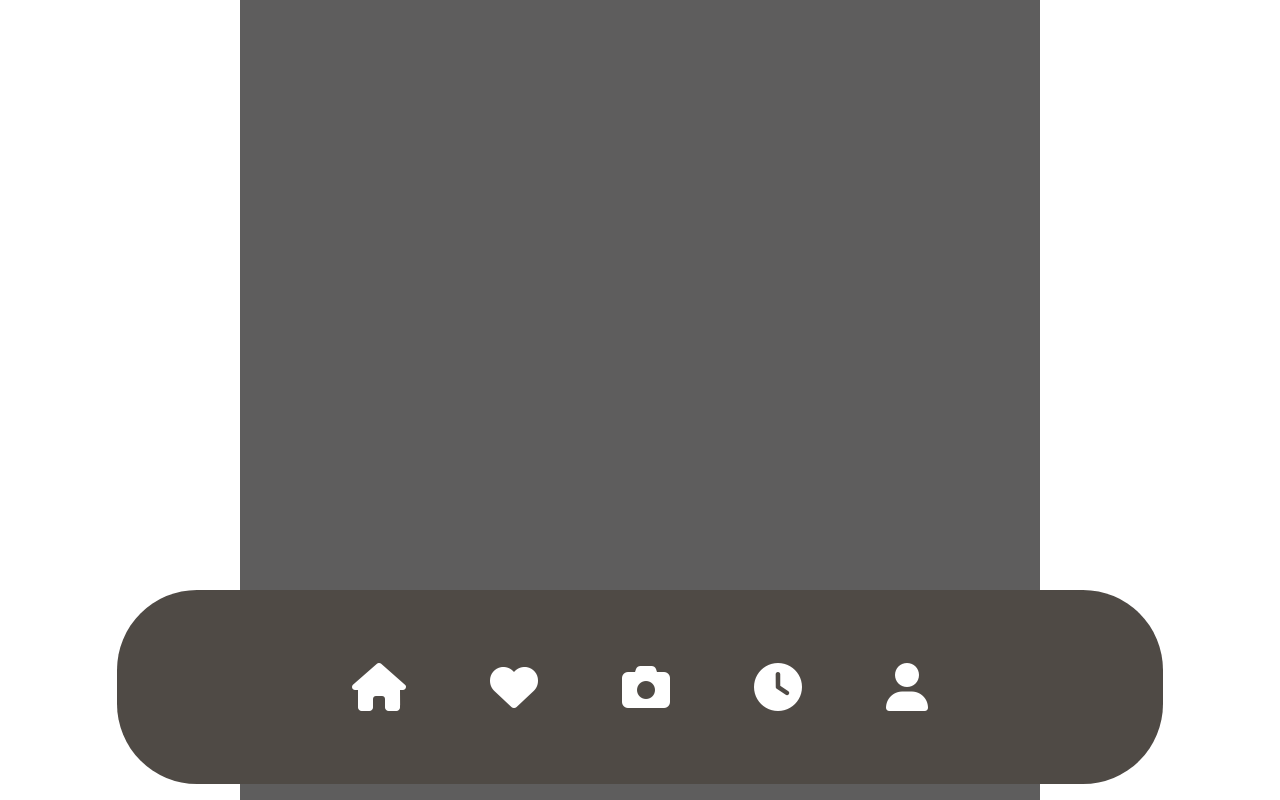
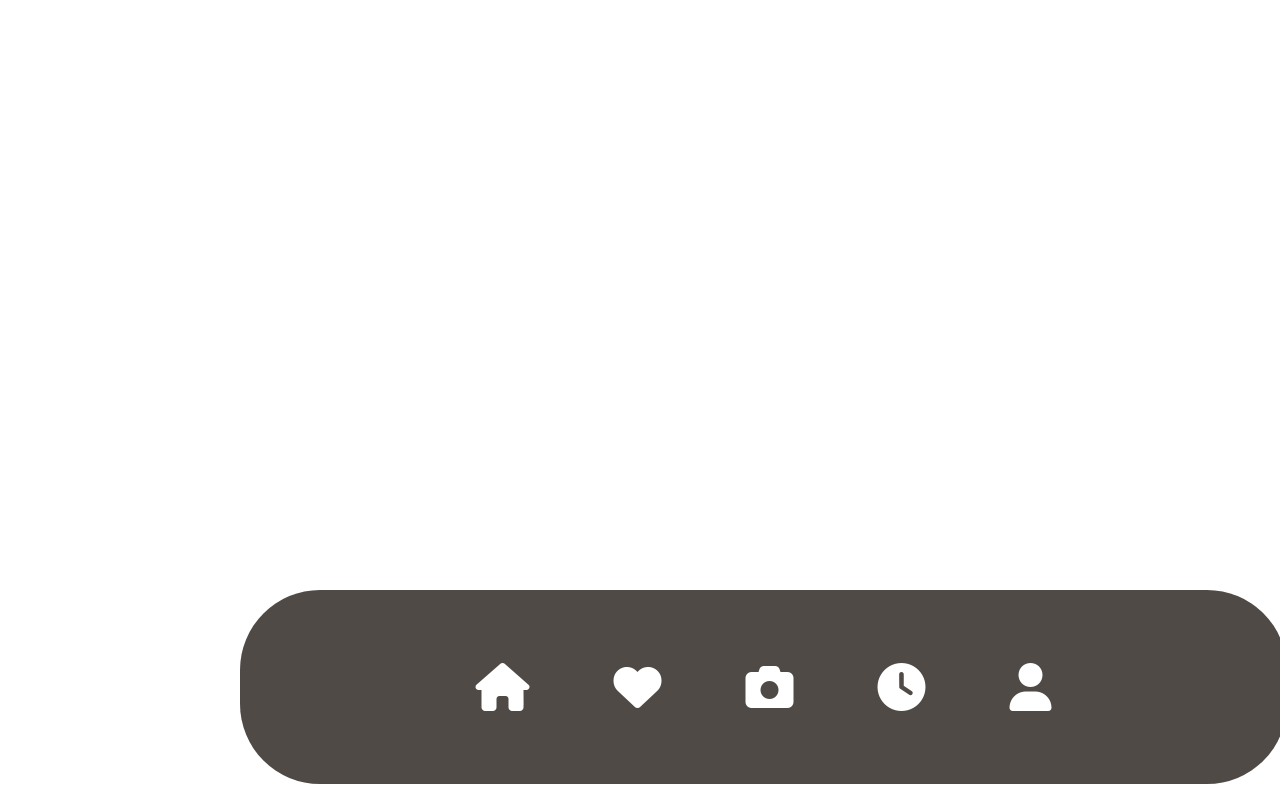
Before and after one commit to phatcharat/Sous_Cook, a React (Create React App) app in the folder client/: page / in a window 1280 px wide. Built offline with nearby package versions, Linux system fonts and the light colour scheme.

Commit message:
add camera page

```diff
--- a/client/src/App.js
+++ b/client/src/App.js
@@ -1,20 +1,20 @@
-import React from 'react';
+import React, { useState } from 'react';
 import './css/App.css';
+import Navbar from './components/Navbar';
 import Camera from './components/Camera';
-import Navbar from './components/Navbar';
 
 function App() {
-  return (
-    <div className="App">
-      <header className="App-header">
-        {/* <h1>Welcome to My React App</h1> */}
-        <div className='body'></div>
-        <Navbar />
+    const [showCamera, setShowCamera] = useState(false);
 
-        {/* <Camera /> */}
-      </header>
-    </div>
-  );
+    return (
+        <div className="App">
+            {showCamera ? (
+                <Camera onClose={() => setShowCamera(false)} />
+            ) : (
+                <Navbar onCameraClick={() => setShowCamera(true)} />
+            )}
+        </div>
+    );
 }
 
 export default App;
--- a/client/src/components/Camera.js
+++ b/client/src/components/Camera.js
@@ -1,23 +1,36 @@
 import React, { useRef, useCallback } from 'react';
 import Webcam from 'react-webcam';
+import '../css/camera.css';
 
-const Camera = () => {
+const Camera = ({ onClose }) => {
     const webcamRef = useRef(null);
 
     const capture = useCallback(() => {
         const imageSrc = webcamRef.current.getScreenshot();
-    console.log(imageSrc);
+        console.log(imageSrc); // This logs the captured image URL
     }, [webcamRef]);
 
     return (
-    <div>
+        <div className="camera-container">
             <Webcam
                 audio={false}
                 ref={webcamRef}
                 screenshotFormat="image/jpeg"
-        width={400}
+                className="webcam-view"
+                videoConstraints={{
+                    width: window.innerWidth,
+                    height: window.innerHeight,
+                    facingMode: "user"
+                }}
             />
-      <button onClick={capture}>Capture photo</button>
+            <div className="camera-header">
+                <span>Identify the Ingredient</span>
+                <button onClick={onClose} className="close-button">✖</button>
+            </div>
+            <button onClick={capture} className="capture-button">Capture Photo</button>
+            <div className="toolbar">
+                {/* Additional buttons or indicators can go here */}
+            </div>
         </div>
     );
 };
--- a/client/src/components/Navbar.js
+++ b/client/src/components/Navbar.js
@@ -1,14 +1,14 @@
 import React from 'react';
 import '../css/Navbar.css';
 
-const Navbar = () => {
+const Navbar = ({onCameraClick}) => {
   return (
     <div className="navbar">
-      <a href="#home" className="icon-home nav-item"><i className="fa fa-home icon"  aria-hidden="true"></i></a>
-      <a href="#favorites" className="icon-heart nav-item"><i className="fa fa-heart icon"  aria-hidden="true"></i></a>
-      <a href="#camera" className="icon-camera nav-item"><i className="fa fa-camera icon" aria-hidden="true"></i></a>
-      <a href="#time" className="icon-clock nav-item"><i className="fa fa-clock icon"  aria-hidden="true"></i></a>
-      <a href="#profile" className="icon-user nav-item"><i className="fa fa-user icon"  aria-hidden="true"></i></a>
+      <a className="icon-home nav-item"><i className="fa fa-home icon"  aria-hidden="true"></i></a>
+      <a className="icon-heart nav-item"><i className="fa fa-heart icon"  aria-hidden="true"></i></a>
+      <a className="icon-camera nav-item" onClick={onCameraClick}><i className="fa fa-camera icon" aria-hidden="true"></i></a>
+      <a className="icon-clock nav-item"><i className="fa fa-clock icon"  aria-hidden="true"></i></a>
+      <a className="icon-user nav-item"><i className="fa fa-user icon"  aria-hidden="true"></i></a>
     </div>
   );
 };
--- a/client/src/css/App.css
+++ b/client/src/css/App.css
@@ -20,16 +20,16 @@
   color: white;
 }
 
-.body{
+.body {
   display: flex;
   flex-direction: column;
   justify-content: center;
   align-items: center;
   background-color: #5e5d5d;
-  padding: 50%;  /* Adjust padding as needed */
+  padding: 0;
   outline: 0;
-  border-radius: 40px;
-  width: 100%;  /* Fit to container */
-  height: auto;  /* Adjust height based on content */
-
+  width: 100vw; /* Full viewport width */
+  height: 100vh; /* Full viewport height */
+  margin: 0;
+  box-sizing: border-box;
 }
--- a/client/src/css/Navbar.css
+++ b/client/src/css/Navbar.css
@@ -13,13 +13,13 @@
 }
 
 .nav-item {
-  padding: 0px 0px 0px 20%;
+  padding: 0px 10% 0px 10%;
   color: #ffffff;
   font-size: 20px;
 }
 
 .nav-item.icon-home {
-  padding: 0%;
+  padding: 0px 10% 0px 10%;
 }
 
 .nav-item .icon {
--- /dev/null
+++ b/client/src/css/camera.css
@@ -0,0 +1,62 @@
+.camera-container {
+    position: fixed;
+    top: 0;
+    left: 0;
+    right: 0;
+    bottom: 0;
+    display: flex;
+    flex-direction: column;
+    justify-content: center;
+    align-items: center;
+    background-color: black;
+    padding: 0; /* No padding to ensure children can align properly */
+    margin: 0; /* No margin */
+    z-index: 1000; /* Make sure this is on top */
+}
+
+
+.webcam-view {
+    width: 100%;
+    height: 100%;
+    object-fit: cover; /* Cover the entire area without stretching */
+}
+
+.camera-header {
+    position: absolute;
+    top: 0; /* Align to the top */
+    left: 0; /* Align to the left */
+    right: 0; /* Align to the right to ensure full width */
+    display: flex;
+    justify-content: space-between; /* This will space out any elements inside the header */
+    align-items: center;
+    width: 100%; /* Full width of the container */
+    padding: 10px 20px; /* Add some padding inside the header */
+    background-color: rgba(0, 0, 0, 0.8); /* Semi-transparent black background */
+    color: white; /* White text color for visibility */
+    z-index: 101; /* Ensure it's above other content but below any fullscreen modals/popups */
+}
+
+.toolbar {
+    position: absolute;
+    width: 100%;
+    display: flex;
+    justify-content: space-between;
+    padding: 10px;
+    background-color: rgba(0, 0, 0, 0.5); /* Semi-transparent */
+    color: white;
+}
+
+.capture-button, .close-button {
+    font-size: 16px;
+    color: white;
+    background: rgba(255, 255, 255, 0.3);
+    border: none;
+    padding: 8px 16px;
+    border-radius: 5px;
+    cursor: pointer;
+}
+
+.toolbar {
+    bottom: 0;
+    align-items: center;
+}
```
Lines whose indentation alone changed are shown as unchanged.
